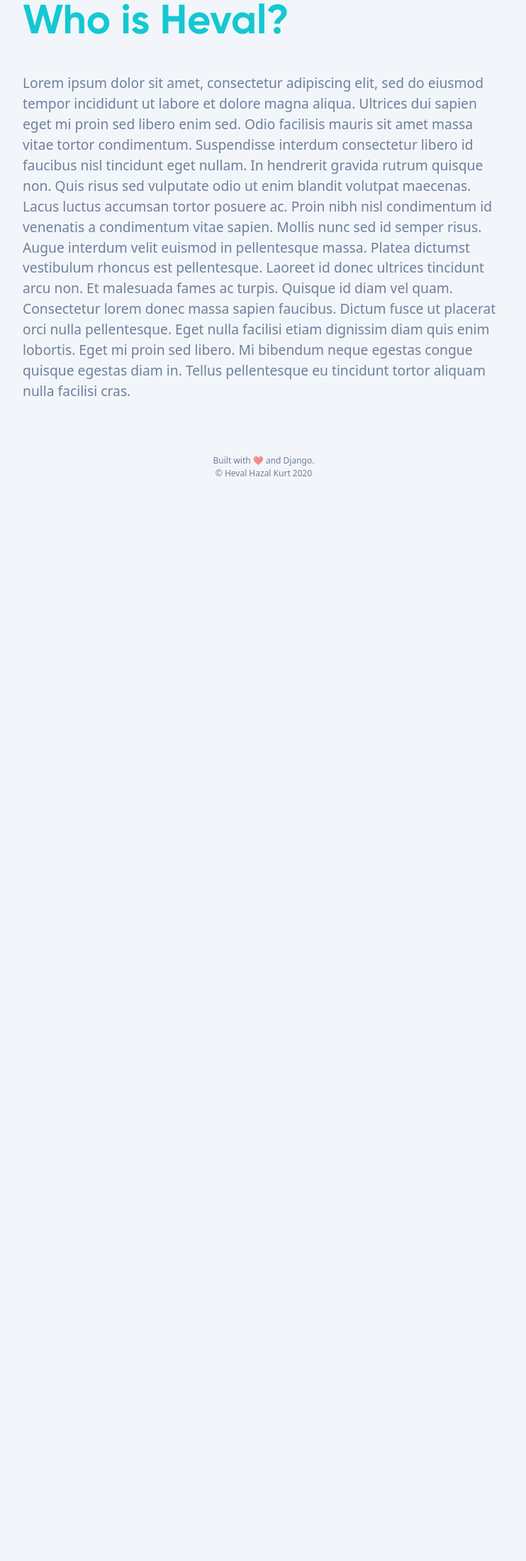
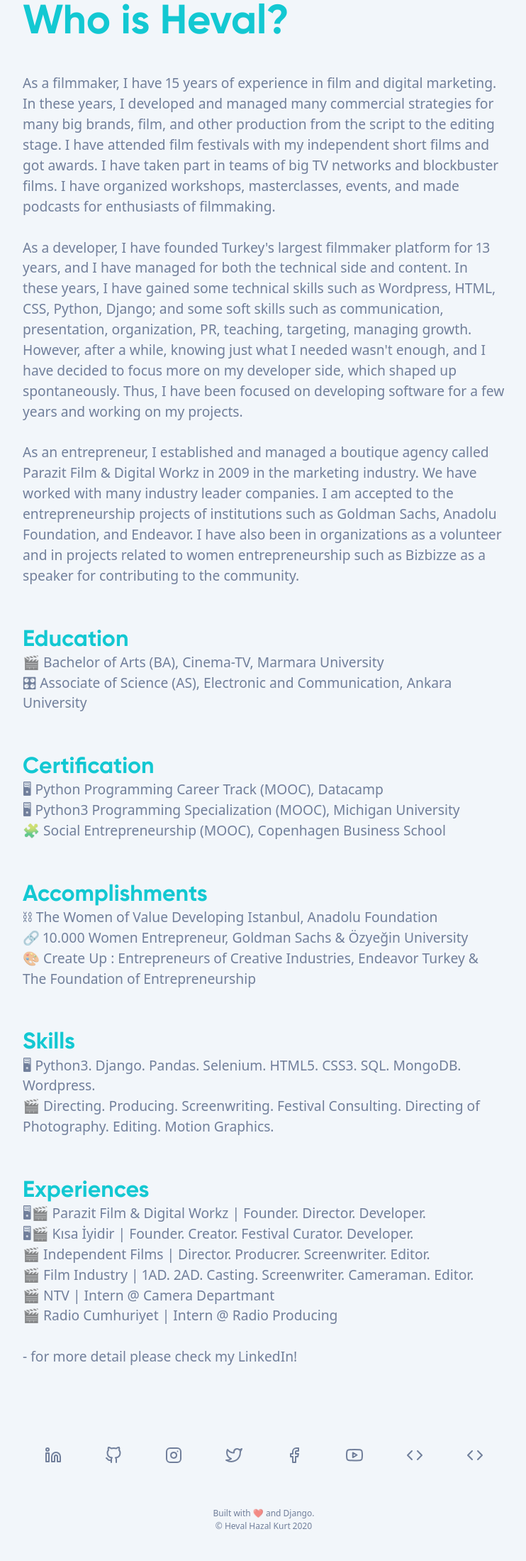
Before and after one commit to hevalhazalkurt/hhk_personal_website, a Django app: page /about/ in a window 1280 px wide. Shown: the part 192-2391 px from the top of the page at 71% size, without its empty margins (268-1010 px from the left). Before the commit the page ends 863 px from the top, so only its background shows below. Run offline with Django 3.2, Linux system fonts and the light colour scheme; some libraries are stand-ins or nearby versions.

Commit message:
Updated about page

```diff
--- a/hhk_web/blog/templates/blog/about.html
+++ b/hhk_web/blog/templates/blog/about.html
@@ -5,7 +5,64 @@
 <div class="single-page">
     <h1 class="single-page__title">Who is Heval?</h1>
     <div class="single-page__content">
-        Lorem ipsum dolor sit amet, consectetur adipiscing elit, sed do eiusmod tempor incididunt ut labore et dolore magna aliqua. Ultrices dui sapien eget mi proin sed libero enim sed. Odio facilisis mauris sit amet massa vitae tortor condimentum. Suspendisse interdum consectetur libero id faucibus nisl tincidunt eget nullam. In hendrerit gravida rutrum quisque non. Quis risus sed vulputate odio ut enim blandit volutpat maecenas. Lacus luctus accumsan tortor posuere ac. Proin nibh nisl condimentum id venenatis a condimentum vitae sapien. Mollis nunc sed id semper risus. Augue interdum velit euismod in pellentesque massa. Platea dictumst vestibulum rhoncus est pellentesque. Laoreet id donec ultrices tincidunt arcu non. Et malesuada fames ac turpis. Quisque id diam vel quam. Consectetur lorem donec massa sapien faucibus. Dictum fusce ut placerat orci nulla pellentesque. Eget nulla facilisi etiam dignissim diam quis enim lobortis. Eget mi proin sed libero. Mi bibendum neque egestas congue quisque egestas diam in. Tellus pellentesque eu tincidunt tortor aliquam nulla facilisi cras.
+      <p>As a filmmaker, I have 15 years of experience in film and digital marketing. In these years, I developed and managed many commercial strategies for many big brands, film, and other production from the script to the editing stage. I have attended film festivals with my independent short films and got awards. I have taken part in teams of big TV networks and blockbuster films. I have organized workshops, masterclasses, events, and made podcasts for enthusiasts of filmmaking.</p> <br>
+
+      <p>As a developer, I have founded Turkey's largest filmmaker platform for 13 years, and I have managed for both the technical side and content. In these years, I have gained some technical skills such as Wordpress, HTML, CSS, Python, Django; and some soft skills such as communication, presentation, organization, PR, teaching, targeting, managing growth. However, after a while, knowing just what I needed wasn't enough, and I have decided to focus more on my developer side, which shaped up spontaneously. Thus, I have been focused on developing software for a few years and working on my projects.</p><br>
+
+      <p>As an entrepreneur, I established and managed a boutique agency called Parazit Film & Digital Workz in 2009 in the marketing industry. We have worked with many industry leader companies. I am accepted to the entrepreneurship projects of institutions such as Goldman Sachs, Anadolu Foundation, and Endeavor. I have also been in organizations as a volunteer and in projects related to women entrepreneurship such as Bizbizze as a speaker for contributing to the community.</p><br><br>
+
+      <h3 class="post-section__title">Education</h3>
+      <p>🎬 Bachelor of Arts (BA), Cinema-TV, Marmara University</p>
+      <p>🎛 Associate of Science (AS), Electronic and Communication, Ankara University</p>
+
+      <br><br>
+
+      <h3 class="post-section__title">Certification</h3>
+      <p>🖥 Python Programming Career Track (MOOC), Datacamp</p>
+      <p>🖥 Python3 Programming Specialization (MOOC), Michigan University</p>
+      <p>🧩 Social Entrepreneurship (MOOC), Copenhagen Business School</p>
+
+      <br><br>
+
+      <h3 class="post-section__title">Accomplishments</h3>
+      <p>⛓ The Women of Value Developing Istanbul, Anadolu Foundation</p>
+      <p>🔗 10.000 Women Entrepreneur, Goldman Sachs & Özyeğin University</p>
+      <p>🎨 Create Up : Entrepreneurs of Creative Industries, Endeavor Turkey & The Foundation of Entrepreneurship</p>
+
+      <br><br>
+
+
+      <h3 class="post-section__title">Skills</h3>
+      <p>🖥 Python3. Django. Pandas. Selenium. HTML5. CSS3. SQL. MongoDB. Wordpress.</p>
+      <p>🎬 Directing. Producing. Screenwriting. Festival Consulting. Directing of Photography. Editing. Motion Graphics.</p>
+
+      <br><br>
+
+      <h3 class="post-section__title">Experiences</h3>
+      <p>🖥🎬 Parazit Film & Digital Workz | Founder. Director. Developer.</p>
+      <p>🖥🎬 Kısa İyidir | Founder. Creator. Festival Curator. Developer.</p>
+      <p>🎬 Independent Films | Director. Producrer. Screenwriter. Editor.</p>
+      <p>🎬 Film Industry | 1AD. 2AD. Casting. Screenwriter. Cameraman. Editor.</p>
+      <p>🎬 NTV | Intern @ Camera Departmant</p>
+      <p>🎬 Radio Cumhuriyet | Intern @ Radio Producing</p>
+
+      <br>
+
+      <p>- for more detail please check <a href="https://www.linkedin.com/in/hevalhazalkurt/" target="_blank">my LinkedIn!</a></p>
+
+      <div class="social">
+        <ul class="social-links__wrapper">
+          <li><a href="https://www.linkedin.com/in/hevalhazalkurt/" target="_blank" title="LinkedIn"><i data-feather="linkedin"></i></a></li>
+          <li><a href="https://github.com/hevalhazalkurt" target="_blank" title="Github"><i data-feather="github"></i></a></li>
+          <li><a href="https://www.instagram.com/hevalhazalkurt/" target="_blank" title="Instagram"><i data-feather="instagram"></i></a></li>
+          <li><a href="https://twitter.com/hevalandsteven" target="_blank" title="Twitter"><i data-feather="twitter"></i></a></li>
+          <li><a href="https://www.facebook.com/hevalvehazal" target="_blank" title="Facebook"><i data-feather="facebook"></i></a></li>
+          <li><a href="https://www.youtube.com/user/kisaiyidir" target="_blank" title="Youtube"><i data-feather="youtube"></i></a></li>
+          <li><a href="https://www.codewars.com/users/hevalhazalkurt" target="_blank" title="CodeWars"><i data-feather="code"></i></a></li>
+          <li><a href="https://www.hackerrank.com/hevalhazalkurt" target="_blank" title="HackerRank"><i data-feather="code"></i></a></li>
+      </ul>
+    </div>
+
     </div>
 </div>
 
```
